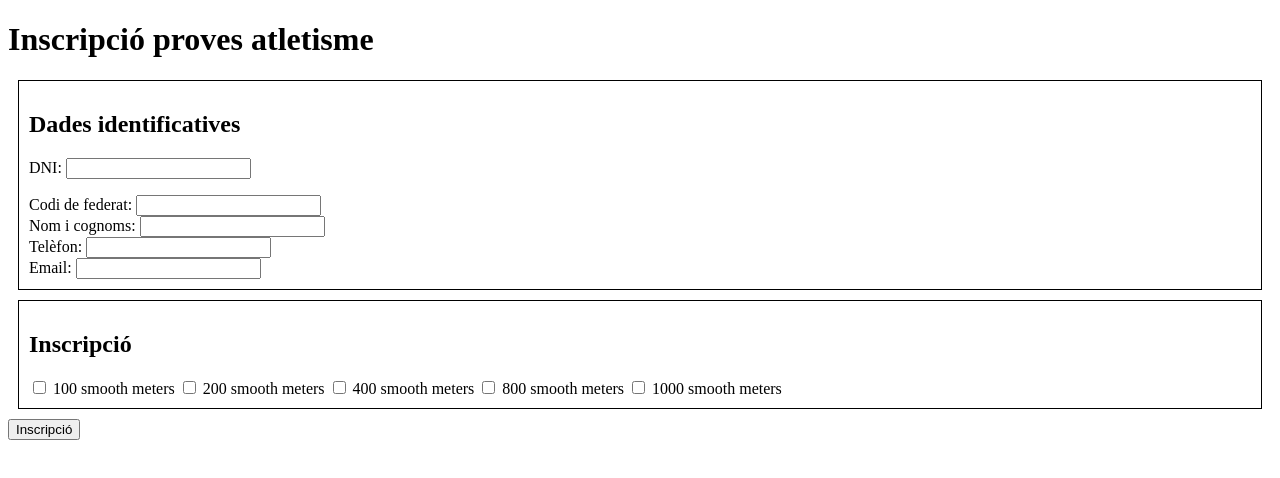
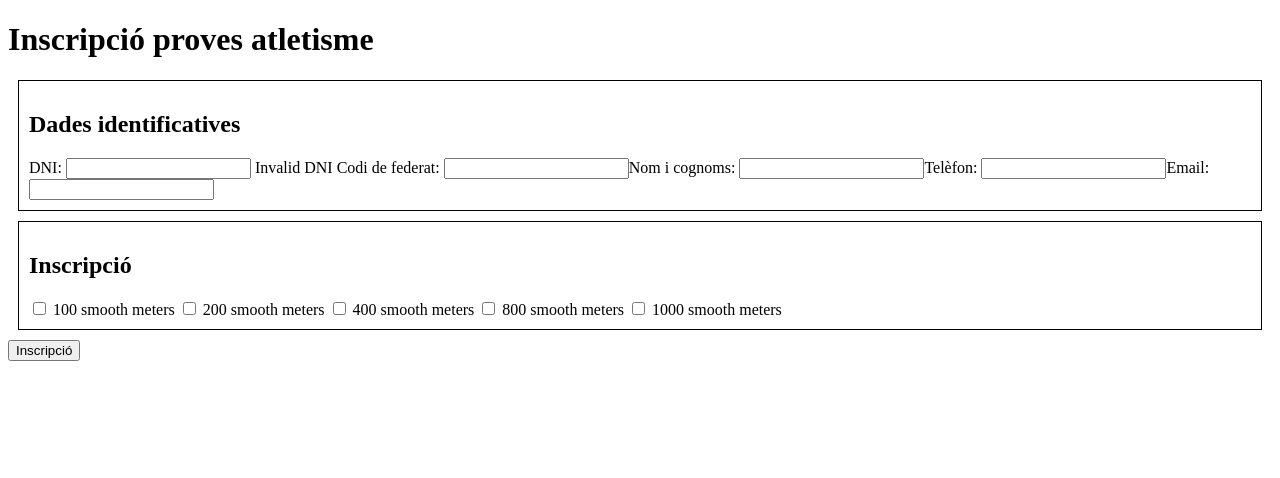
Before and after one commit to janEstrada24/inscripcio_proves_atletisme, an Angular app: page / in a window 1280 px wide. Shown: the top 478 px of the page. Built offline with nearby package versions, Linux system fonts and the light colour scheme.

Commit message:
Try failed to implement the 'Has identity data' test.

```diff
--- a/src/app/Components/User/registration/registration.component.html
+++ b/src/app/Components/User/registration/registration.component.html
@@ -3,27 +3,21 @@
 <div style="border: 1px solid black;">
     <section><h1>Dades identificatives</h1></section>
     <label>DNI:
-        <input type="text" [(ngModel)]="this.dni" (change)="setDniLetter()">
-        <p>{{this.dniLetter}}</p>
+        <input type="text" [(ngModel)]="this.dni">
+        {{this.getDniLetter()}}
     </label>
 
     <label>Codi de federat:
         <input type="number" [(ngModel)]="this.codiFederat">
     </label>
 
-    <br>
-
     <label>Nom i cognoms:
         <input type="text" [(ngModel)]="this.nomICognoms">
     </label>
 
-    <br>
-
     <label>Telèfon:
         <input type="tel" [(ngModel)]="this.telefon">
     </label>
-
-    <br>
 
     <label>Email:
         <input type="email" [(ngModel)]="this.email">
--- a/src/app/Components/User/registration/registration.component.ts
+++ b/src/app/Components/User/registration/registration.component.ts
@@ -10,7 +10,6 @@ import { FormsModule } from '@angular/forms';
 })
 export class RegistrationComponent {
   dni!: string;
-  dniLetter!: string;
   codiFederat!: number;
   nomICognoms!: string;
   telefon!: string;
@@ -24,17 +23,16 @@ export class RegistrationComponent {
   regNumbers:RegExp = new RegExp('^[0-9]+$');
   letters:string = "TRWAGMYFPDXBNJZSQVHLCKE";
 
-  setDniLetter() {
-    if (this.dni.length === 8 && this.regNumbers.test(this.dni)) {
+  getDniLetter(): string {
+    console.log(this.dni);
+    let dniLetter: string;
+    if (this.dni !== undefined && this.dni.length === 8 && this.regNumbers.test(this.dni)) {
       const dniNumber = parseInt(this.dni, 10);
-      this.dniLetter = this.letters.charAt(dniNumber % 23);
+      dniLetter = this.letters.charAt(dniNumber % 23);
     } else {
-      this.dniLetter = "Invalid DNI";
+      dniLetter = "Invalid DNI";
     }
-  }
-
-  getDniLetter() {
-    return this.dniLetter;
+    return dniLetter;
   }
 
   setSmoothMettersChecked() {
```
Also changed, not shown: 1 other file (tests, documents, lock files or other folders).
